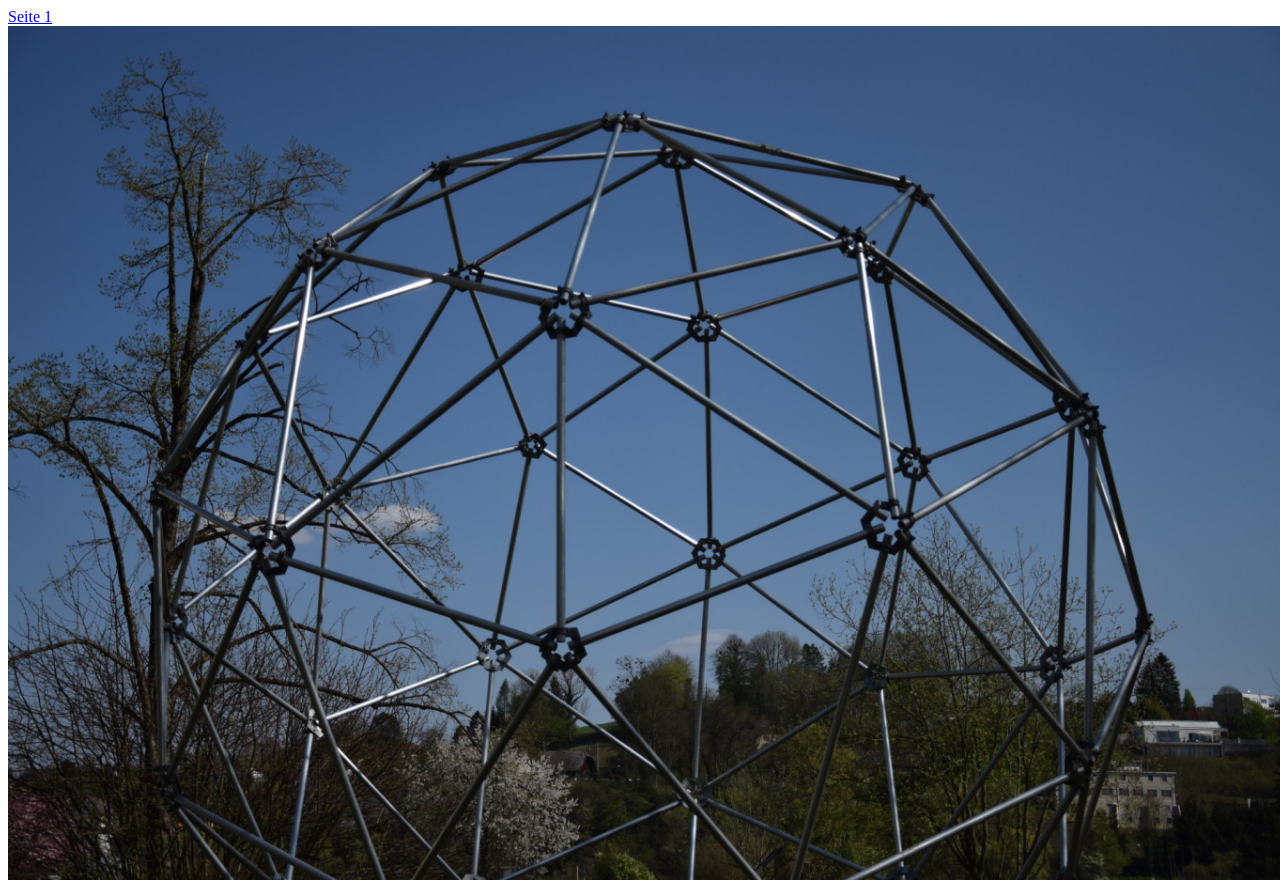
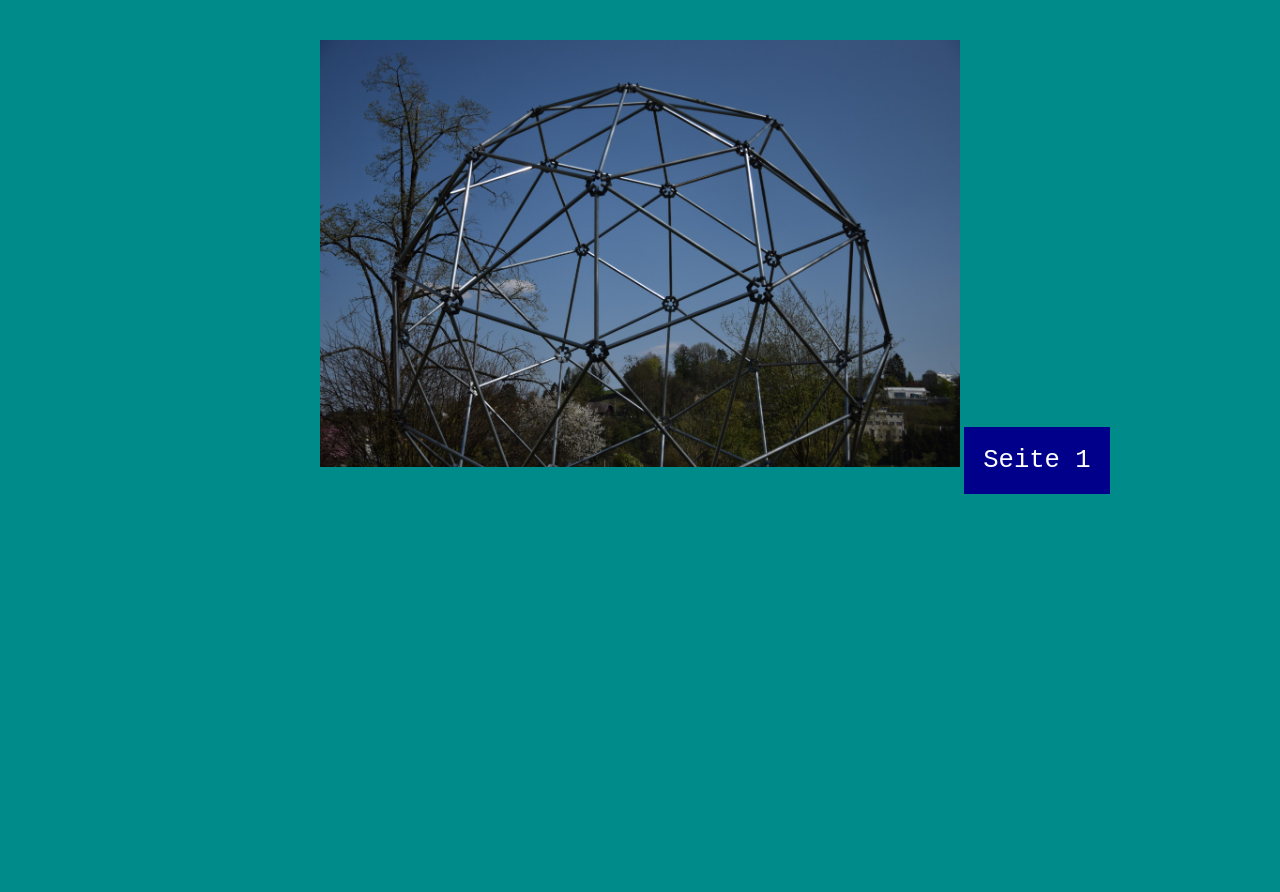
Before and after one commit to ValentinSeeger/ValentinSeeger.github.io, a plain HTML site: page ResponsivePictures/Responsiv2.html in a window 1280 px wide. After the commit the page ends 800 px from the top, so only its background shows below. Drawn offline with Linux system fonts and the light colour scheme.

Commit message:
img scaling complete

```diff
--- a/ResponsivePictures/Responsiv2.html
+++ b/ResponsivePictures/Responsiv2.html
@@ -5,10 +5,36 @@
     <meta http-equiv='X-UA-Compatible' content='IE=edge'>
     <title>ResponsivPictures</title>
     <meta name='viewport' content='width=device-width, initial-scale=1'>
+
 </head>
+<style>
+    body{
+        padding:0;
+        margin:0;
+        background-color:darkcyan;
+    }
+    #img{
+        width:50vw;
+        margin-left:25vw;
+        margin-top:5vh;
+    }
+    #button{
+    text-decoration: none;
+    font-size: 2vw;
+    font-family: 'Courier New', Courier, monospace;
+    color:white;
+    background-color: darkblue;
+    padding:1.5vw;
+    }
+    #button:hover{
+    background-color: darkcyan;
+    color:white;
+}
+</style>
 <body>
-    <a href="./Responsiv1.html">Seite 1</a>
-    <img sizes="(max-width: 1920px) 100vw, 1920px"
+
+
+    <img id="img" sizes="(max-width: 1920px) 100vw, 1920px"
     srcset="
     Valentin_Seeger_MusterStrukturen_DSC_0291_jxlnge_c_scale,w_400.jpg 400w,
     Valentin_Seeger_MusterStrukturen_DSC_0291_jxlnge_c_scale,w_807.jpg 807w,
@@ -19,5 +45,6 @@
     Valentin_Seeger_MusterStrukturen_DSC_0291_jxlnge_c_scale,w_1920.jpg 1920w"
     src="Valentin_Seeger_MusterStrukturen_DSC_0291_jxlnge_c_scale,w_1920.jpg"
     alt="">
+    <a id="button" href="./Responsiv1.html">Seite 1</a>
 </body>
 </html>
```
Also changed, not shown: ResponsivePictures/Responsiv1.html (+28 -3 lines), 1 other file.
